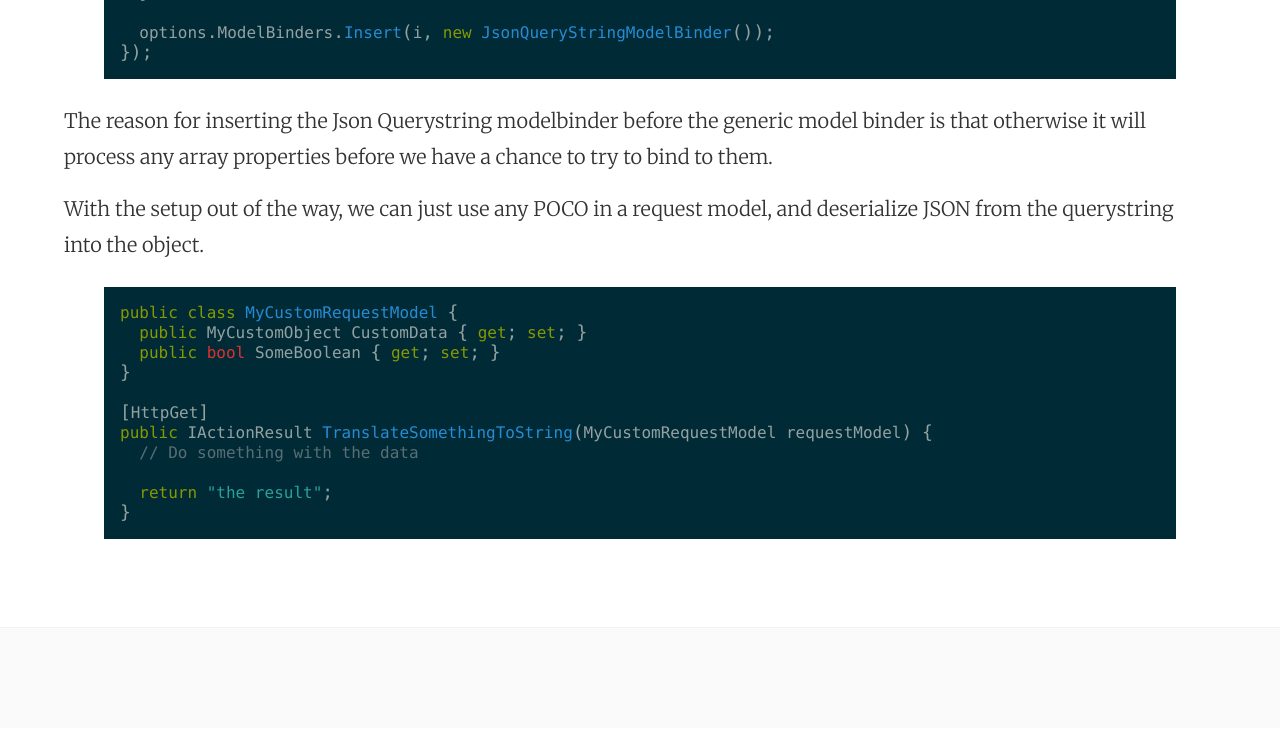
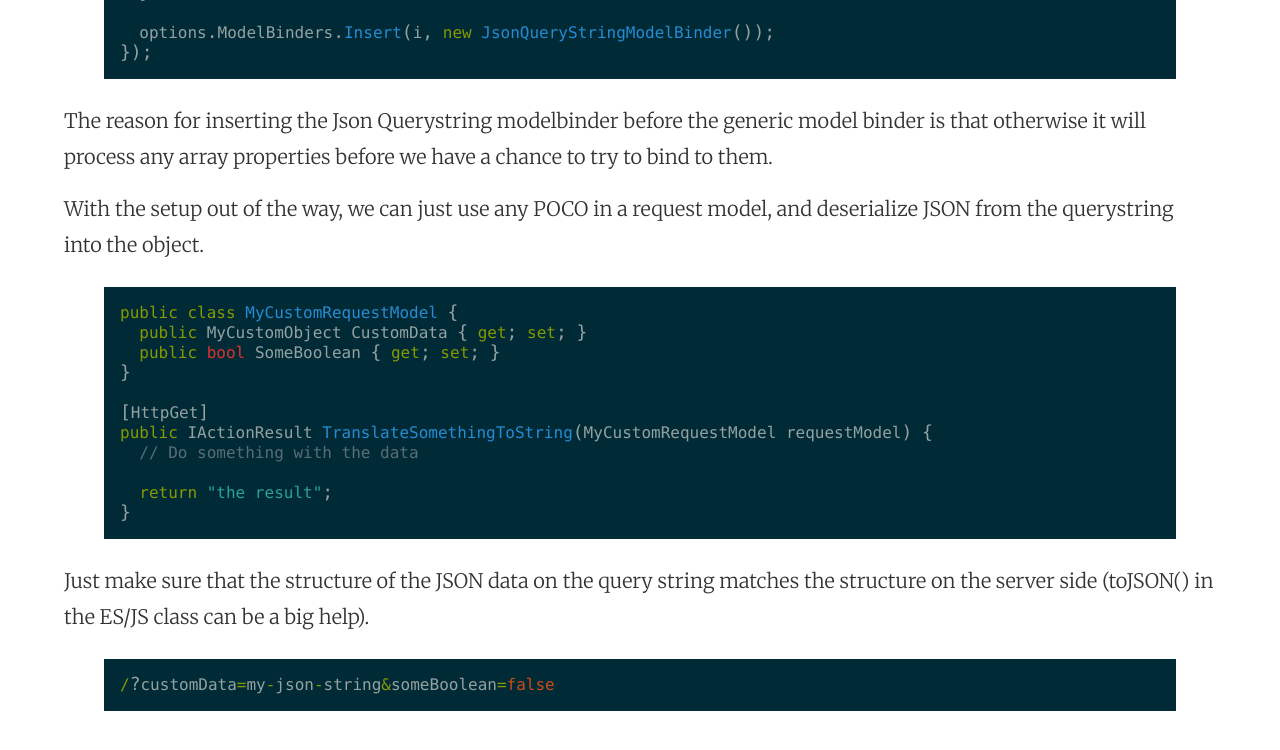
Before and after one commit to Novatrox/Novatrox.github.io, a Jekyll site: the page built from _posts/2016-03-20-using-a-custom-model-binder-to-parse-json-in-get-request.markdown, in a window 1280 px wide and 900 px high, scrolled down 1914 px. Shown: the top 750 px of the window. Built offline with Jekyll 4.4.1, drawn with Linux system fonts in a browser that asks for light colours; comment, search, counter and statistics services are not loaded; before the commit the page ends 2642 px from its top, so only the background shows below that.

Commit message:
Update 2016-03-20-using-a-custom-model-binder-to-parse-json-in-get-request.markdown

```diff
--- a/_posts/2016-03-20-using-a-custom-model-binder-to-parse-json-in-get-request.markdown
+++ b/_posts/2016-03-20-using-a-custom-model-binder-to-parse-json-in-get-request.markdown
@@ -87,3 +87,9 @@ public IActionResult TranslateSomethingToString(MyCustomRequestModel requestMode
 }
 
 {% endhighlight %}
+
+Just make sure that the structure of the JSON data on the query string matches the structure on the server side (toJSON() in the ES/JS class can be a big help).
+
+{% highlight javascript %}
+/?customData=my-json-string&someBoolean=false
+{% endhighlight %}
```
